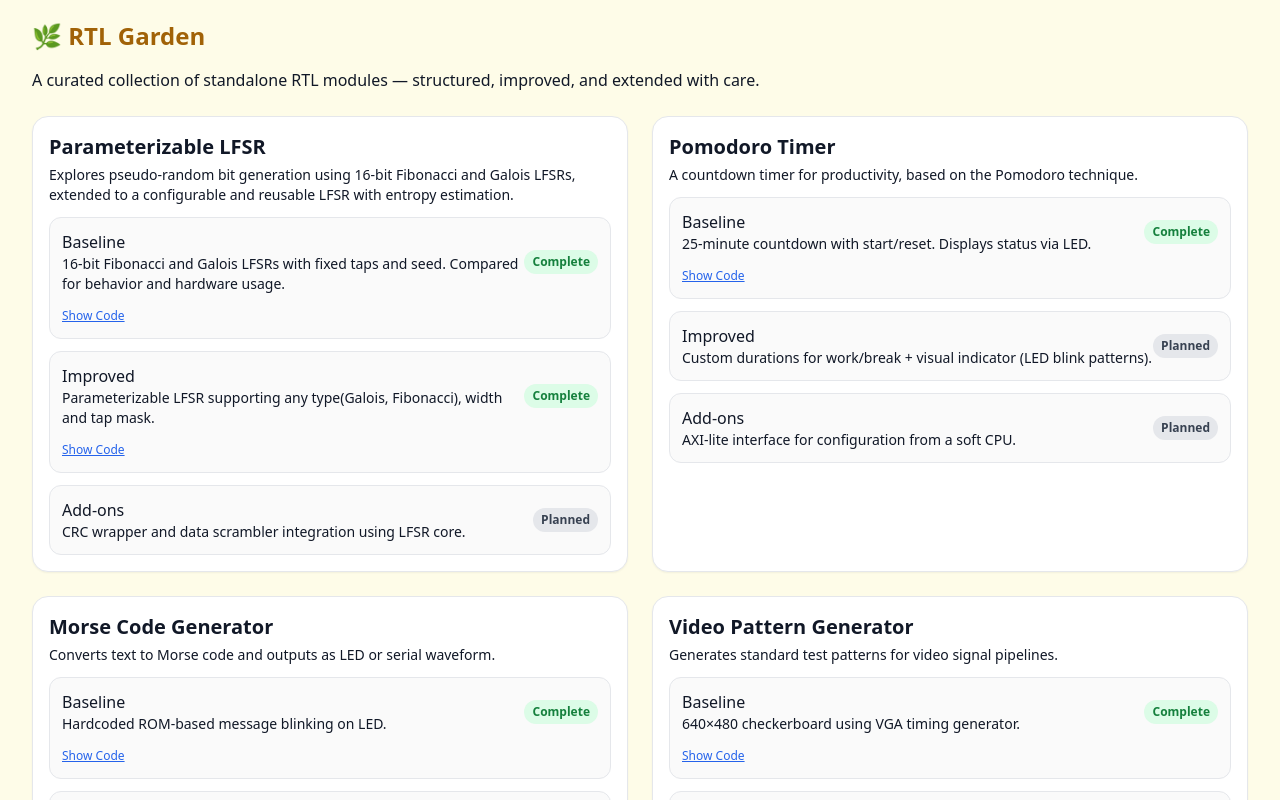
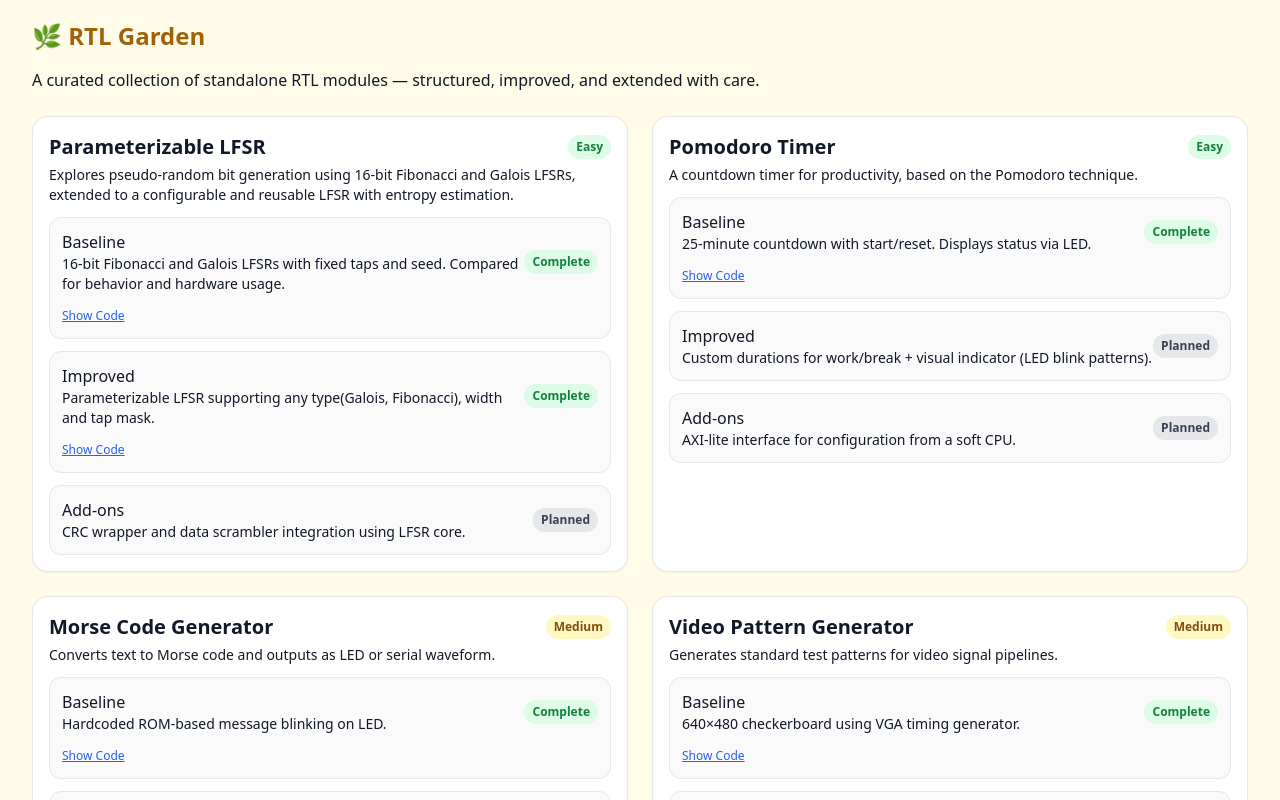
Before and after one commit to Veena-vk/veena-portfolio-dev, a Next.js app: page /sun in a window 1280 px wide. Shown: the part 1240-2040 px from the top of the page. Built offline with nearby package versions, Linux system fonts and the light colour scheme.

Commit message:
add difficulty level

```diff
--- a/app/sun/components/RtlGarden.tsx
+++ b/app/sun/components/RtlGarden.tsx
@@ -14,7 +14,20 @@ export default function RtlGarden() {
       <div className="grid grid-cols-1 sm:grid-cols-2 gap-6">
         {rtlGarden.map((project) => (
           <div key={project.id} className="border rounded-2xl p-4 shadow-sm bg-white dark:bg-zinc-900">
-            <h3 className="text-xl font-bold mb-1">{project.title}</h3>
+            <div className="flex justify-between items-center mb-1">
+  		<h3 className="text-xl font-bold">{project.title}</h3>
+  		<span
+    		className={`text-xs font-semibold px-2 py-1 rounded-full ${
+      		project.difficulty === "Easy"
+        		? "bg-green-100 text-green-700"
+        		: project.difficulty === "Medium"
+        		? "bg-yellow-100 text-yellow-800"
+        		: "bg-red-100 text-red-700"
+    		}`}
+  		>
+    		{project.difficulty}
+  		</span>
+	</div>
             <p className="text-sm text-muted-foreground mb-3">{project.description}</p>
 
             <div className="space-y-3">
--- a/app/sun/data/rtlGarden.ts
+++ b/app/sun/data/rtlGarden.ts
@@ -2,6 +2,7 @@ export const rtlGarden = [
   {
     id: "lfsr",
     title: "Parameterizable LFSR",
+    difficulty: "Easy",
     description: "Explores pseudo-random bit generation using 16-bit Fibonacci and Galois LFSRs, extended to a configurable and reusable LFSR with entropy estimation.",
     phases: [
       {
@@ -137,6 +138,7 @@ module lfsr_parametrized #(
    {
     id: "pomodoro",
     title: "Pomodoro Timer",
+    difficulty: "Easy",
     description: "A countdown timer for productivity, based on the Pomodoro technique.",
     phases: [
       {
@@ -202,6 +204,7 @@ endmodule
   {
     id: "morse",
     title: "Morse Code Generator",
+    difficulty: "Medium",
     description: "Converts text to Morse code and outputs as LED or serial waveform.",
     phases: [
       {
@@ -251,6 +254,7 @@ endmodule
   {
     id: "pattern-gen",
     title: "Video Pattern Generator",
+    difficulty: "Medium",
     description: "Generates standard test patterns for video signal pipelines.",
     phases: [
       {
@@ -284,6 +288,7 @@ endmodule
   {
     id: "sudoku",
     title: "Sudoku Solver",
+    difficulty: "Hard",
     description: "Solves Sudoku puzzles in hardware using DFS backtracking.",
     phases: [
       {
```
